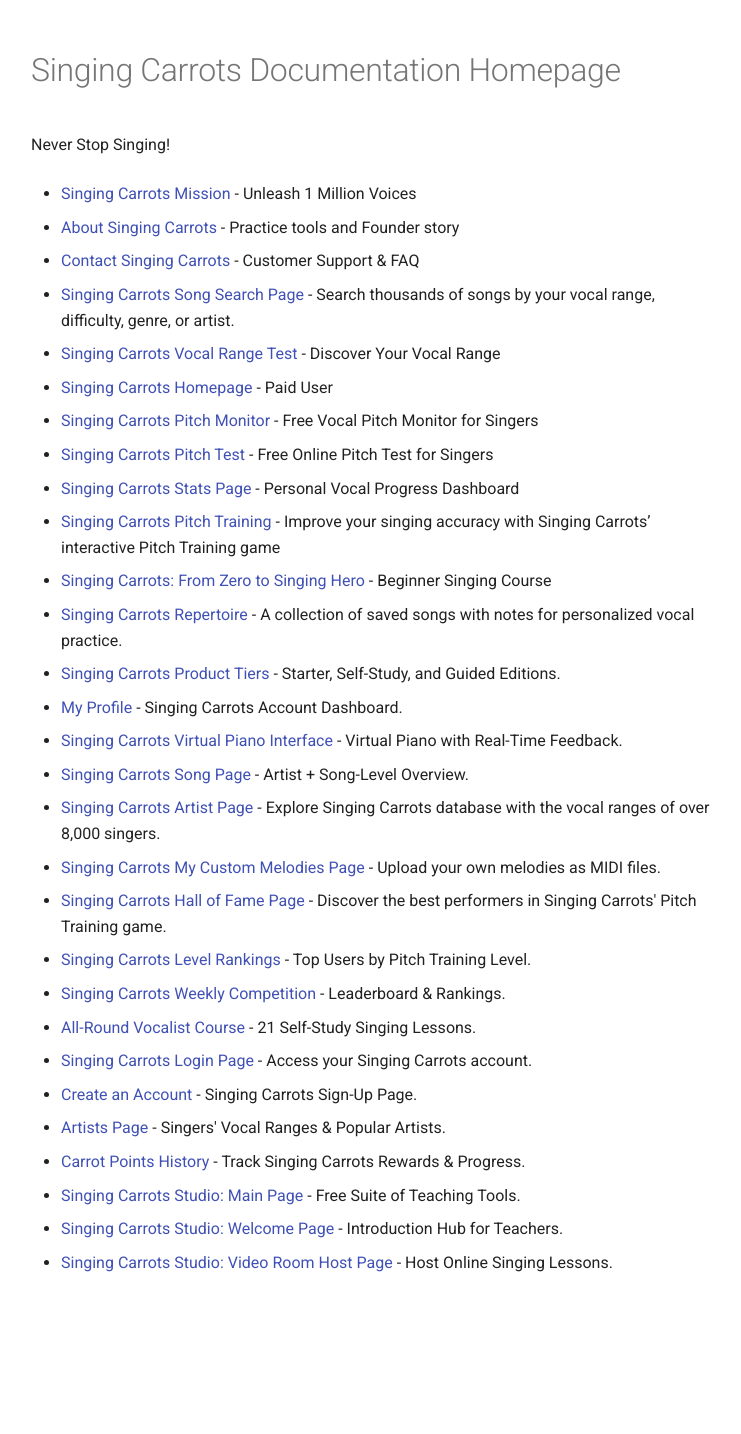
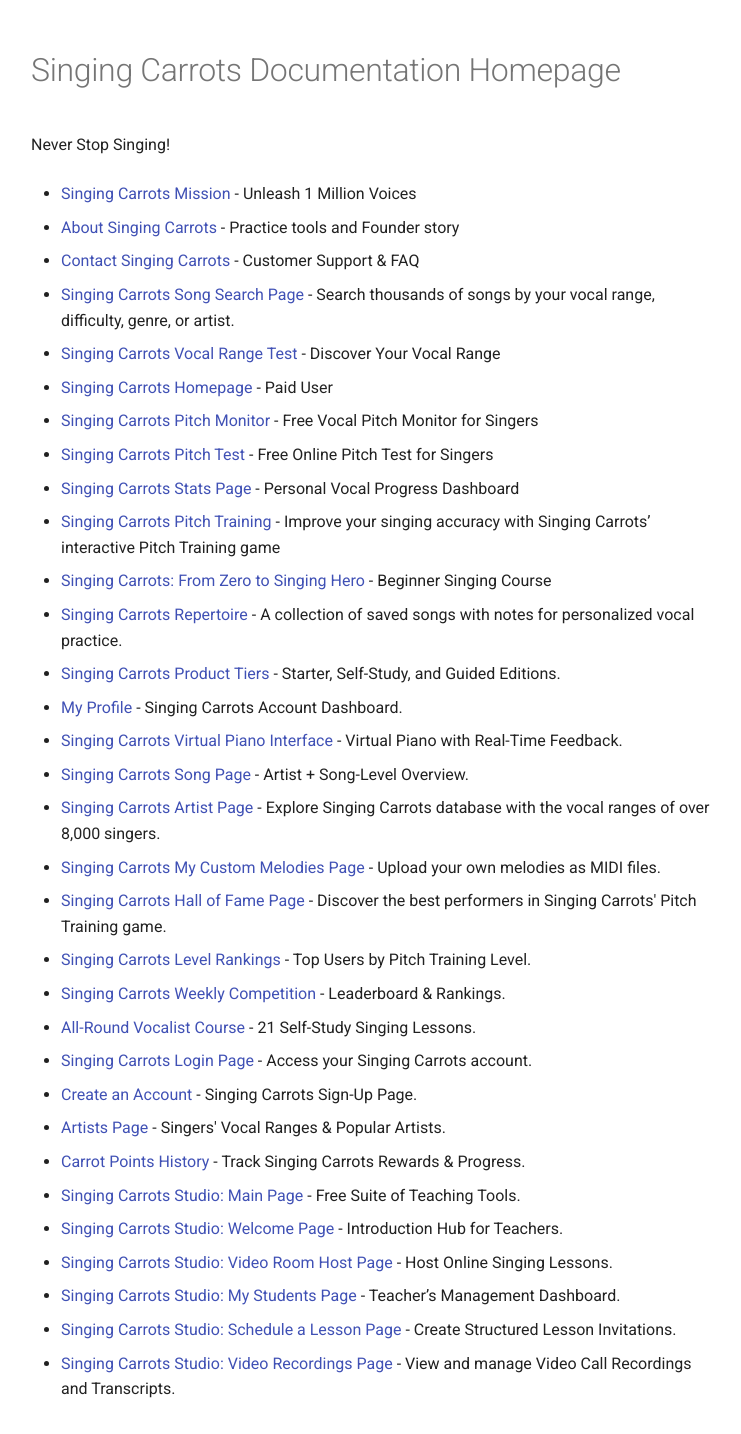
Before and after one commit to singingcarrots/docs, an MkDocs documentation site: the page built from docs/index.md, in a window 1280 px wide. Shown: the whole page, without its empty margins (265-1006 px from the left). Built offline with MkDocs 1.6.1 and Material for MkDocs 9.7.7, drawn with Linux system fonts in a browser that asks for light colours; before the commit the page ends 1307 px from its top, so only the background shows below that.

Commit message:
Update Pages “index”

```diff
--- a/docs/index.md
+++ b/docs/index.md
@@ -63,3 +63,9 @@
 * [Singing Carrots Studio: Welcome Page](https://singingcarrots.com/docs/singing-carrots-studio-ambassador-welcome-page) - Introduction Hub for Teachers.
 
 * [Singing Carrots Studio: Video Room Host Page](https://singingcarrots.com/docs/singing-carrots-studio-video-room-host-page) - Host Online Singing Lessons.
+
+* [Singing Carrots Studio: My Students Page](https://singingcarrots.com/docs/singing-carrots-studio-my-students-page) - Teacher’s Management Dashboard.
+
+* [Singing Carrots Studio: Schedule a Lesson Page](https://singingcarrots.com/docs/singing-carrots-studio-schedule-a-lesson-page) - Create Structured Lesson Invitations.
+
+* [Singing Carrots Studio: Video Recordings Page](https://singingcarrots.com/docs/singing-carrots-studio-video-recordings-page) - View and manage Video Call Recordings and Transcripts.
```
